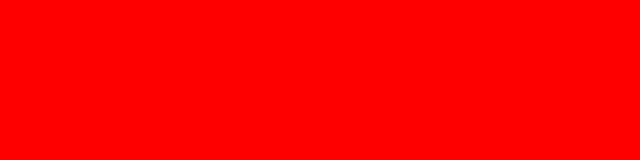
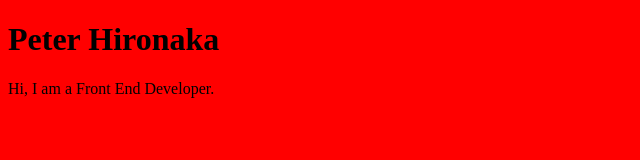
Before and after one commit to PHironaka/git-practice, a plain HTML site: page index.html in a window 1280 px wide. Shown: the whole page, without its empty margins (0-640 px from the left). Drawn offline with Linux system fonts and the light colour scheme.

Commit message:
linked the style sheet, added h1 and p copy

```diff
--- a/index.html
+++ b/index.html
@@ -3,12 +3,12 @@
   <head>
     <meta charset="utf-8">
     <title>Git Practice</title>
-    <link rel="stylesheet" href="/styles.css">
+    <link rel="stylesheet" href="styles.css">
   </head>
   <body>
 
-<h1></h1>
-<p></p>
+<h1>Peter Hironaka</h1>
+<p>Hi, I am a Front End Developer.</p>
 
 </body>
 </html>
```
